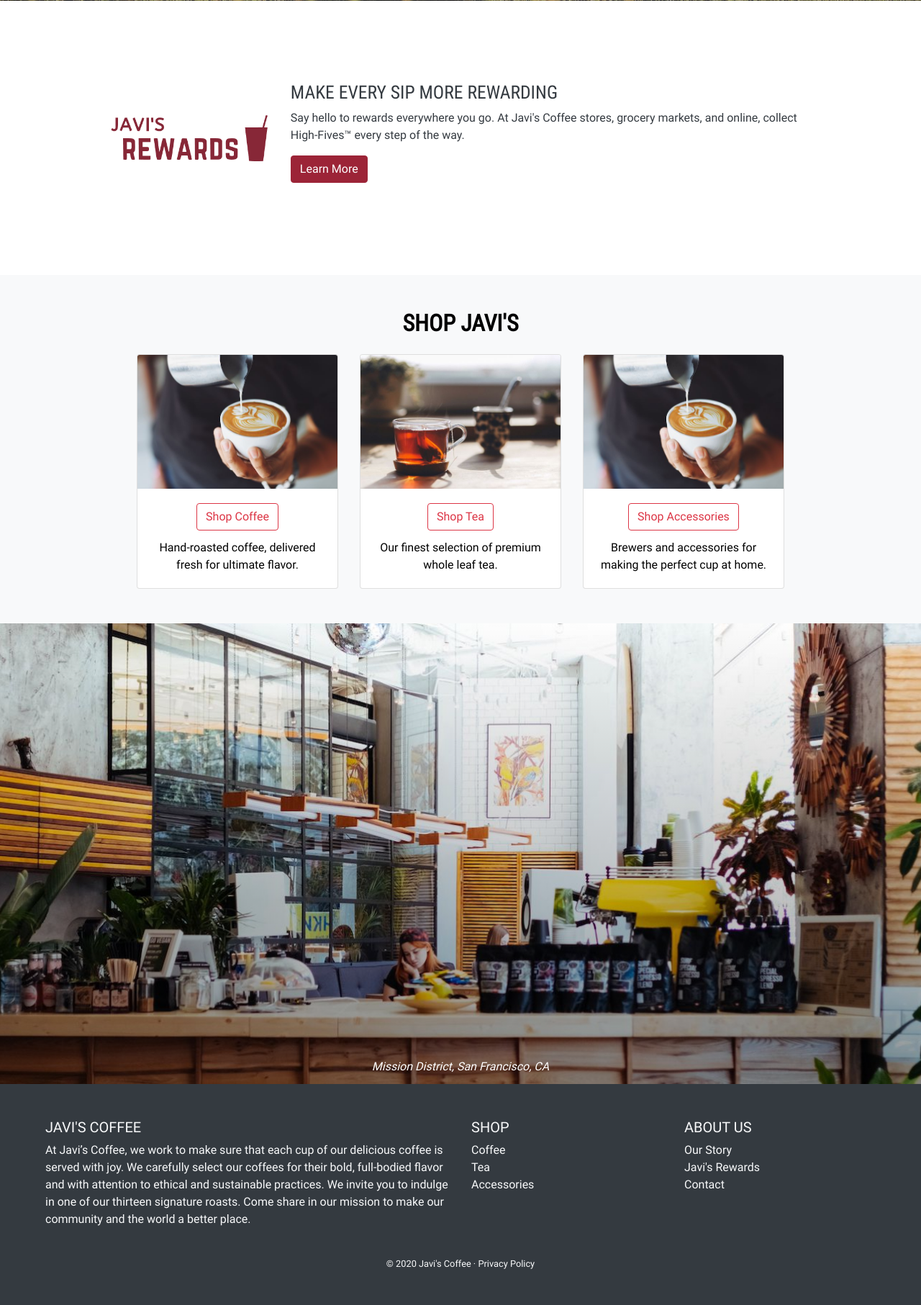
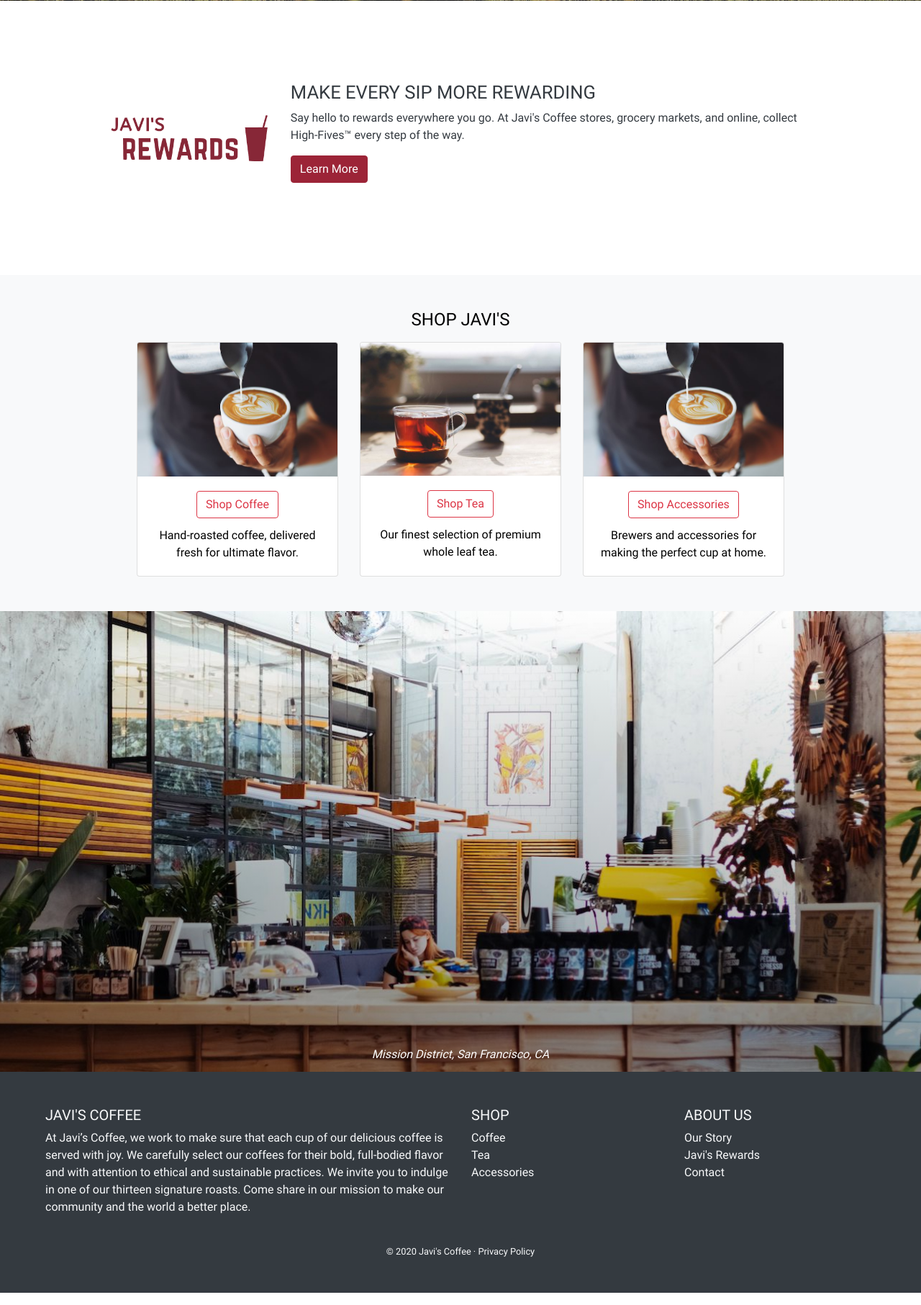
Before and after one commit to javier-cr/JavisCoffee, a PHP site: page / in a window 1280 px wide. Shown: the part 756-2569 px from the top of the page at 72% size. Run offline with PHP 8.4, Linux system fonts and the light colour scheme.

Commit message:
Remove Roboto Condensed font

```diff
--- a/css/customjc.css
+++ b/css/customjc.css
@@ -7,7 +7,6 @@
     src: local('Roboto Light'), local('Roboto-Light'),
          url('../assets/fonts/roboto-v20-latin-300.woff2') format('woff2'), /* Chrome 26+, Opera 23+, Firefox 39+ */
          url('../assets/fonts/roboto-v20-latin-300.woff') format('woff'); /* Chrome 6+, Firefox 3.6+, IE 9+, Safari 5.1+ */
-
 }
 
 /* roboto-regular - latin */
@@ -19,17 +18,6 @@
     src: local('Roboto'), local('Roboto-Regular'),
          url('../assets/fonts/roboto-v20-latin-regular.woff2') format('woff2'), /* Chrome 26+, Opera 23+, Firefox 39+ */
          url('../assets/fonts/roboto-v20-latin-regular.woff') format('woff'); /* Chrome 6+, Firefox 3.6+, IE 9+, Safari 5.1+ */
-  }
-
-  /* roboto-condensed-regular - latin */
-@font-face {
-    font-family: 'Roboto Condensed';
-    font-style: normal;
-    font-weight: 400;
-    font-display: swap;
-    src: local('Roboto Condensed'), local('RobotoCondensed-Regular'),
-         url('../assets/fonts/roboto-condensed-v18-latin-regular.woff2') format('woff2'), /* Chrome 26+, Opera 23+, Firefox 39+ */
-         url('../assets/fonts/roboto-condensed-v18-latin-regular.woff') format('woff'); /* Chrome 6+, Firefox 3.6+, IE 9+, Safari 5.1+ */
 }
 
 /* crete-round-regular - latin */
@@ -70,10 +58,6 @@
     font-family: 'Crete Round', serif;
 }
 
-h2, h3 {
-    font-family: 'Roboto Condensed', serif;
-}
-
 .navbar-nav a {
     font-size: 0.97em;
     font-family: 'IBM Plex Sans', sans-serif;
@@ -85,10 +69,6 @@
 
 .btn a {
     color: inherit;
-}
-
-#display-4 {
-    font-weight: 300;
 }
 
 #rewards-title {
@@ -159,7 +139,6 @@
 
 /*SHOP PAGE*/
 #our-coffees {
-    font-family: 'Roboto', serif;
     position: absolute;
     top: 50%;
     left: 50%;
@@ -176,5 +155,5 @@
 }
 
 #shop-title {
-    font-size: 2em;
+    font-size: 1.5em;
 }
--- a/index.htm
+++ b/index.htm
@@ -17,7 +17,6 @@
     <link rel="preload" as="script" href="../js/bootstrap.min.js">
     <link rel="preload" as="font" crossorigin="crossorigin" type="font/woff2" href="../assets/fonts/roboto-v20-latin-300.woff2">
     <link rel="preload" as="font" crossorigin="crossorigin" type="font/woff2" href="../assets/fonts/roboto-v20-latin-regular.woff2">
-    <link rel="preload" as="font" crossorigin="crossorigin" type="font/woff2" href="../assets/fonts/roboto-condensed-v18-latin-regular.woff2">
     <link rel="preload" as="font" crossorigin="crossorigin" type="font/woff2" href="../assets/fonts/crete-round-v8-latin-regular.woff2">
     <link rel="preload" as="font" crossorigin="crossorigin" type="font/woff2" href="../assets/fonts/ibm-plex-sans-v7-latin-regular.woff2">
 
@@ -110,7 +109,7 @@
     <div class="col py-5 bg-light">
         <div class="row">
             <div class="col-12">
-                <h2 id="shop-title" class="mb-4 font-weight-bold">SHOP JAVI'S</h2>
+                <h2 id="shop-title" class="mb-3">SHOP JAVI'S</h2>
             </div>
 
             <div class="card-deck col-lg-9 mx-auto">
```
Also changed, not shown: shop/index.htm (+4 -6 lines), assets/fonts/roboto-condensed-v18-latin-regular.woff (deleted), assets/fonts/roboto-condensed-v18-latin-regular.woff2 (deleted). Lines whose indentation alone changed are shown as unchanged.
